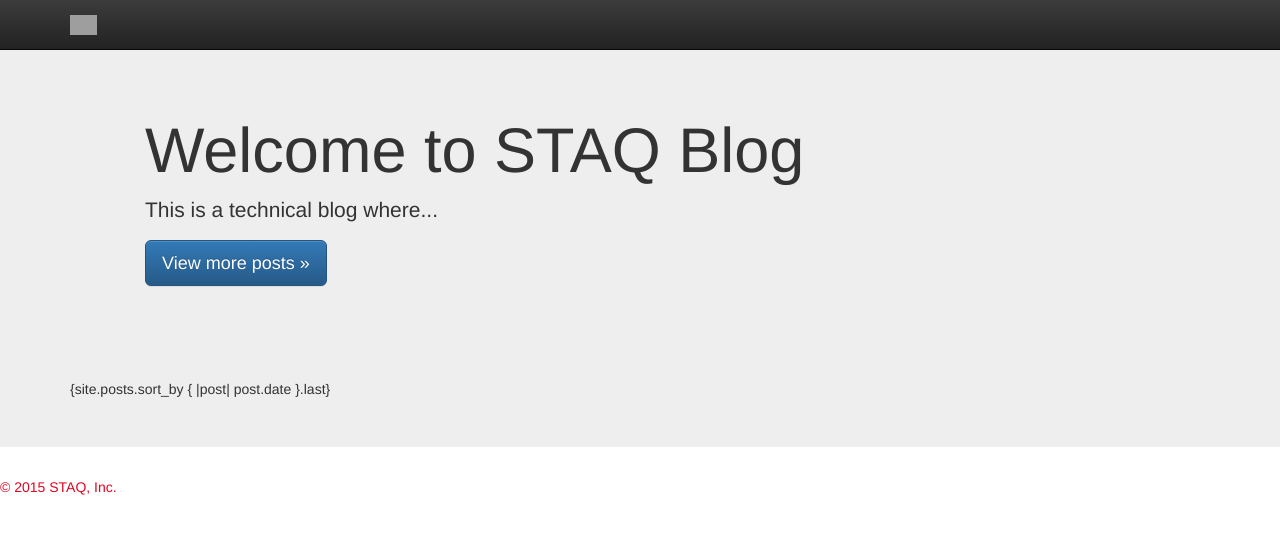
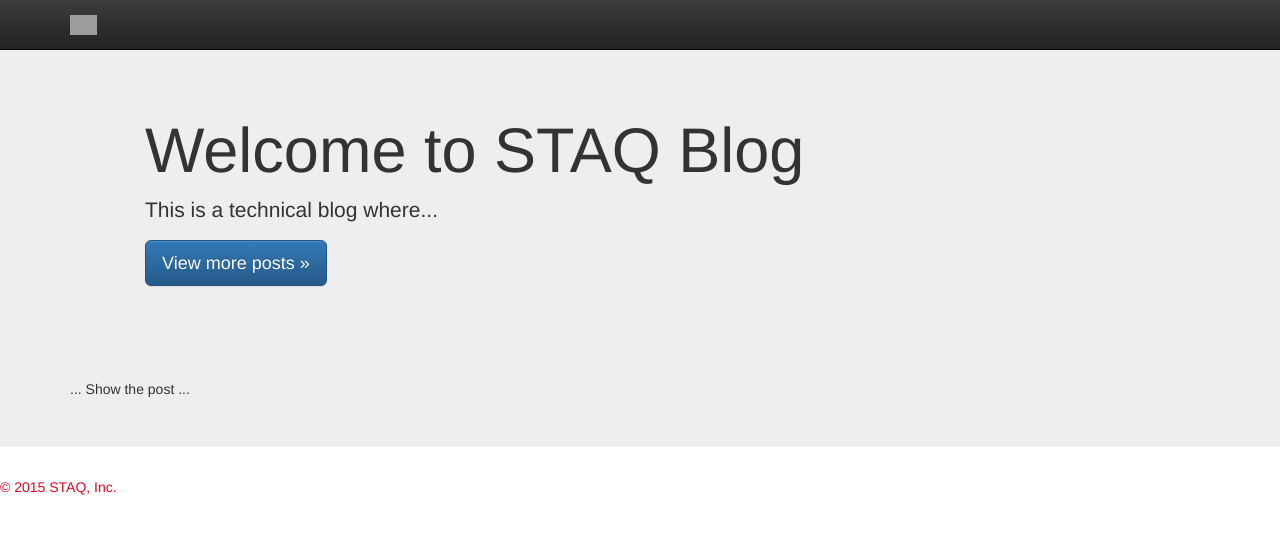
Before and after one commit to marissanbush1/staq, a Jekyll site: the page built from index.html, in a window 1280 px wide. Shown: the top 534 px of the page. Built offline with Jekyll 4.4.1, drawn with Linux system fonts in a browser that asks for light colours; grey boxes are pictures that could not be loaded.

Commit message:
attempt to show latest post on homepage
got the code from http://stackoverflow.com/questions/17890493/how-can-i-show-just-the-most-recent-post-on-my-home-page-with-jekyll

```diff
--- a/index.html
+++ b/index.html
@@ -9,8 +9,9 @@ layout: default
         <p><a class="btn btn-primary btn-lg" href="blog_posts.html" role="button">View more posts &raquo;</a></p>
       </div>
     </div>
-{site.posts.sort_by { |post| post.date }.last}
-    <!--<div class="container">
+{% for post in site.posts limit:1 %}
+... Show the post ...
+{% endfor %}    <!--<div class="container">
       Example row of columns
       <div class="row">
         <div class="col-md-4">
```
